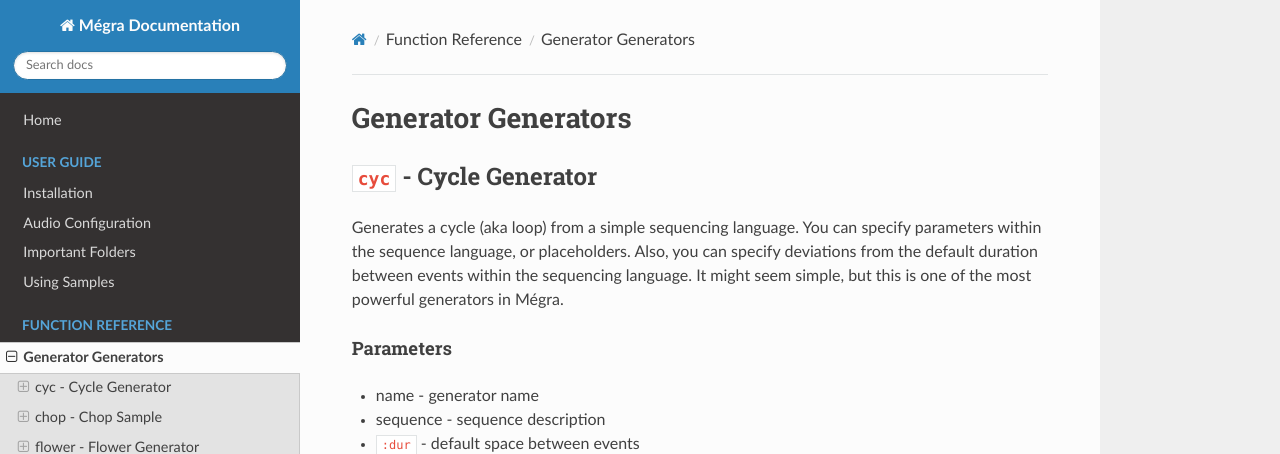
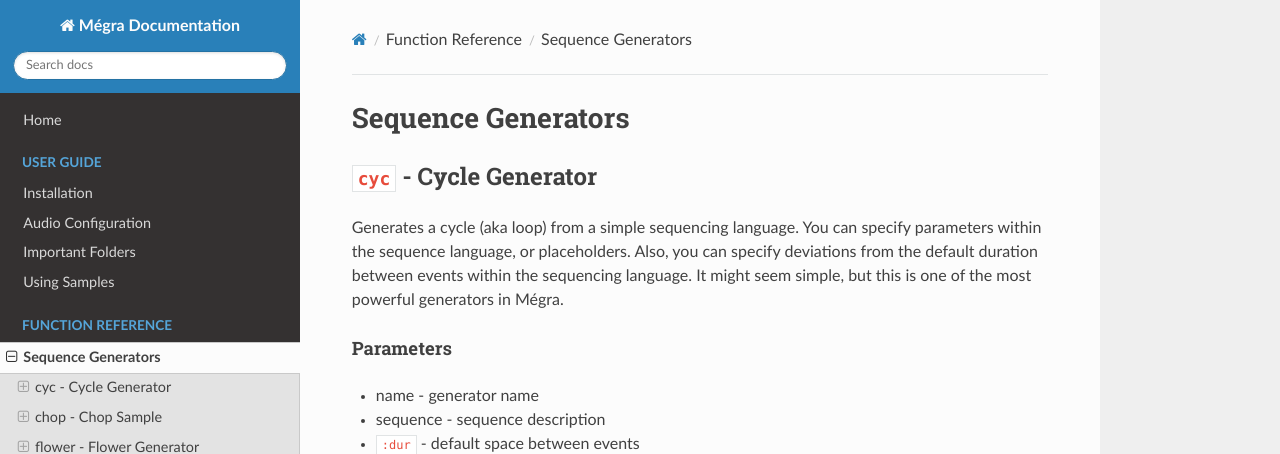
Before and after one commit to the-drunk-coder/megra-doc, an MkDocs documentation site: the page built from docs/function-reference/sequence-generators.md, in a window 1280 px wide and 900 px high. Shown: the top 454 px of the window. Built offline with MkDocs 1.6.1, drawn with Linux system fonts in a browser that asks for light colours; nearby versions of some CDN libraries.

Commit message:
better naming

```diff
--- a/docs/function-reference/generator-generators.md
+++ b/docs/function-reference/sequence-generators.md
@@ -1,4 +1,4 @@
-# Generator Generators
+# Sequence Generators
 
 ## `cyc` - Cycle Generator
 
--- a/mkdocs.yml
+++ b/mkdocs.yml
@@ -8,7 +8,7 @@ nav:
         - 'Important Folders' : 'folders.md'
         - 'Using Samples' : 'using-samples.md'
     - 'Function Reference' :
-        - 'Generator Generators' : 'function-reference/generator-generators.md'
+        - 'Sequence Generators' : 'function-reference/sequence-generators.md'
         - 'Generator Modifiers' : 'function-reference/generator-modifiers.md'
         - 'Generator Multiplyers' : 'function-reference/generator-multiplyers.md'
         - 'Discrete Parameter Modifiers' : 'function-reference/discrete-parameter-modifiers.md'
```
